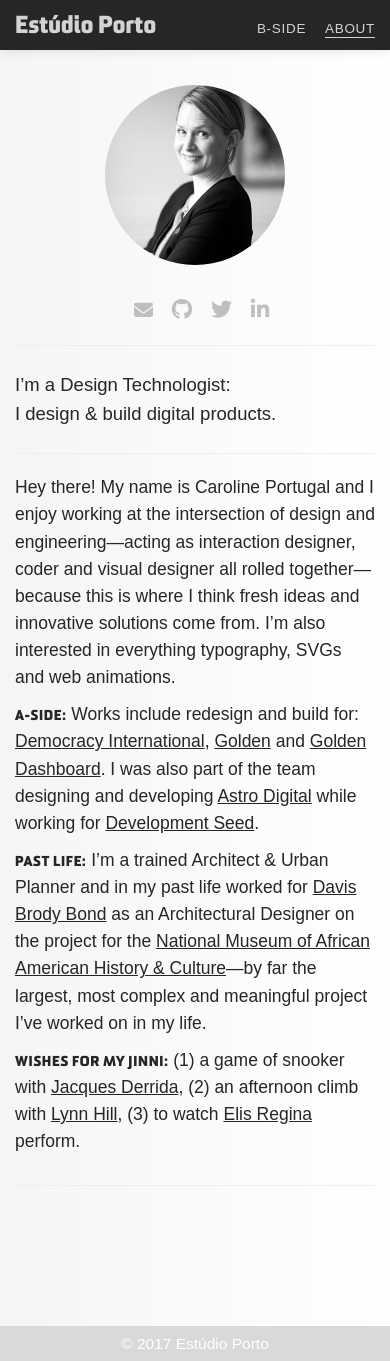
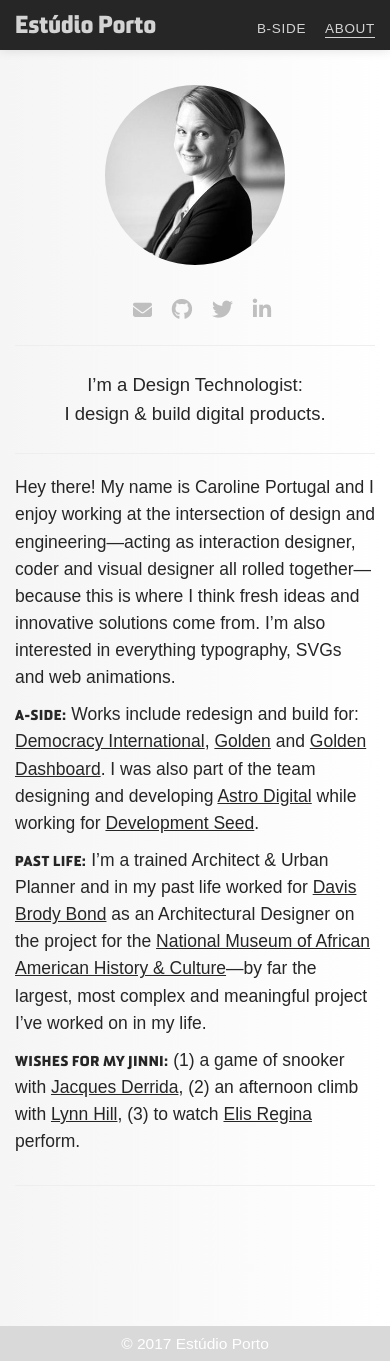
Before and after one commit to carolineportugal/estudioporto, a Jekyll site: the page built from about/index.html, in a window 390 px wide and 1361 px high. Built offline with Jekyll 4.4.1, drawn with Linux system fonts in a browser that asks for light colours; nearby versions of some CDN libraries; some web fonts are replaced.

Commit message:
tweaks to about

```diff
--- a/_sass/_about.scss
+++ b/_sass/_about.scss
@@ -61,7 +61,7 @@ $transition-time:.2s;
     font-size: 21px;
 
     a{
-      margin-left:1.3rem;
+      margin-left:1.4rem;
       color:lighten(#000, 75%);
       transition:$transition-time;
 
@@ -140,6 +140,12 @@ $transition-time:.2s;
       margin-bottom:3rem;
     }
 
+    .intro-wrapper{
+      display: flex;
+      justify-content: center;
+      text-align: center;
+    }
+
   }
 
 }
```
